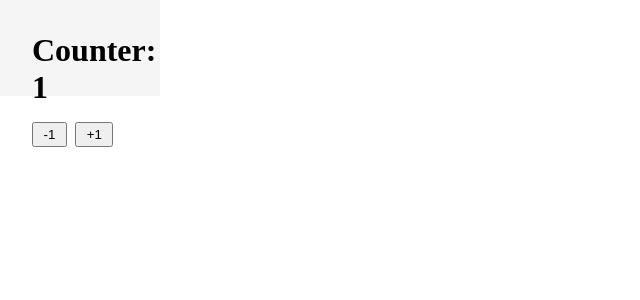
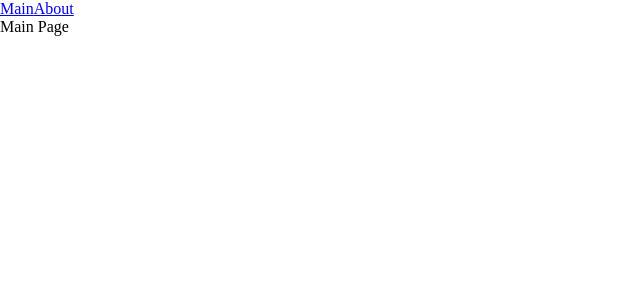
Before and after one commit to stpetr/react-blog, a React app: page / in a window 1280 px wide. Shown: the top 300 px of the page, without its empty margins (0-640 px from the left). Built offline with nearby package versions, Linux system fonts and the light colour scheme.

Commit message:
Add react router. Add two pages loaded in chunks

```diff
--- a/package.json
+++ b/package.json
@@ -14,6 +14,7 @@
     "@types/node": "^20.8.0",
     "@types/react": "^18.2.24",
     "@types/react-dom": "^18.2.8",
+    "@types/react-router-dom": "^5.3.3",
     "@types/webpack": "^5.28.3",
     "@types/webpack-dev-server": "^4.7.2",
     "css-loader": "^6.8.1",
@@ -31,6 +32,7 @@
   },
   "dependencies": {
     "react": "^18.2.0",
-    "react-dom": "^18.2.0"
+    "react-dom": "^18.2.0",
+    "react-router-dom": "^6.16.0"
   }
 }
--- a/src/app.tsx
+++ b/src/app.tsx
@@ -1,11 +1,25 @@
-import { Counter } from './components/counter'
+import { lazy, Suspense } from 'react'
+
+import { Link, Route, Routes } from 'react-router-dom'
 
 import './index.scss'
+
+const MainPage = lazy(() => import('./pages/main-page'))
+const AboutPage = lazy(() => import('./pages/about-page'))
 
 export const App = () => {
   return (
     <div className="app">
-      <Counter />
+      <div>
+        <Link to={'/'}>Main</Link>
+        <Link to={'/about'}>About</Link>
+      </div>
+      <Suspense fallback={<div>Loading...</div>}>
+        <Routes>
+          <Route path={'/about'} element={<AboutPage />} />
+          <Route path={'/'} element={<MainPage />} />
+        </Routes>
+      </Suspense>
     </div>
   )
 }
--- a/src/index.tsx
+++ b/src/index.tsx
@@ -1,8 +1,12 @@
-import {render} from 'react-dom'
+import {createRoot} from 'react-dom/client'
+import { BrowserRouter } from 'react-router-dom'
 
 import { App } from './app'
 
-render(
-  <App />,
-  document.getElementById('root'),
+const appRoot = createRoot(document.getElementById('root'))
+
+appRoot.render(
+  <BrowserRouter>
+    <App />
+  </BrowserRouter>
 )
--- /dev/null
+++ b/src/pages/about-page/index.tsx
@@ -0,0 +1,7 @@
+export const AboutPage = () => {
+  return (
+    <div>About Page</div>
+  )
+}
+
+export default AboutPage
--- /dev/null
+++ b/src/pages/main-page/index.tsx
@@ -0,0 +1,7 @@
+export const MainPage = () => {
+  return (
+    <div>Main Page</div>
+  )
+}
+
+export default MainPage
--- a/tsconfig.json
+++ b/tsconfig.json
@@ -2,7 +2,7 @@
   "compilerOptions": {
     "outDir": "./dist/",
     "noImplicitAny": true,
-    "module": "es6",
+    "module": "esnext",
     "target": "es5",
     "jsx": "react-jsx",
     "allowJs": true,
```
Also changed, not shown: 2 other files (tests, documents, lock files or other folders).
